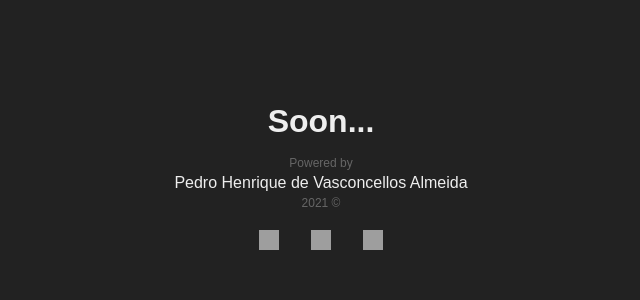
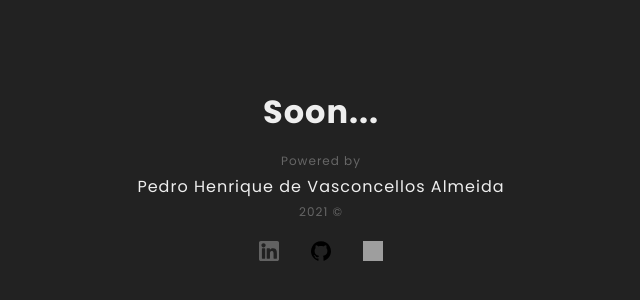
Before and after one commit to pedrovasalmeida/github-pages, a React (Create React App) app: page / in a window 1280 px wide. Shown: the part 220-520 px from the top of the page, without its empty margins (319-959 px from the left). Built offline with nearby package versions, Linux system fonts and the light colour scheme; grey boxes are pictures that could not be loaded.

Commit message:
remove some useless files

```diff
--- a/public/index.html
+++ b/public/index.html
@@ -1,10 +1,13 @@
 <!DOCTYPE html>
 <html lang="en">
   <head>
+    <link rel="preconnect" href="https://fonts.googleapis.com">
+    <link rel="preconnect" href="https://fonts.gstatic.com" crossorigin>
     <meta charset="utf-8" />
-    <link rel="icon" href="%PUBLIC_URL%/favicon.ico" />
+    <!-- <link rel="icon" href="%PUBLIC_URL%/favicon.ico" /> -->
     <meta name="viewport" content="width=device-width, initial-scale=1" />
     <meta name="theme-color" content="#000000" />
+    <link href="https://fonts.googleapis.com/css2?family=Poppins:wght@300;400;500;600;700;800;900&display=swap" rel="stylesheet">
     <title>Pedro Henrique</title>
   </head>
   <body>
--- a/src/App.tsx
+++ b/src/App.tsx
@@ -1,5 +1,9 @@
 import './styles/global.css';
 import './styles/home.css';
+
+import GitHubIcon from './assets/github.svg';
+import InstagramIcon from './assets/instagram.svg';
+import LinkedinIcon from './assets/linkedin.svg';
 
 function App() {
 	return (
@@ -17,14 +21,14 @@ function App() {
 						rel="noreferrer noopener"
 						target="_blank"
 					>
-						<img className="icon" src="./assets/linkedin.svg" alt="Linkedin icon" />
+						<img className="icon" src={LinkedinIcon} alt="Linkedin icon" />
 					</a>
 					<a
 						href="https://github.com/pedrovasalmeida"
 						rel="noreferrer noopener"
 						target="_blank"
 					>
-						<img className="icon" src="./assets/github.svg" alt="Github icon" />
+						<img className="icon" src={GitHubIcon} alt="Github icon" />
 					</a>
 					<a
 						className="last"
@@ -32,7 +36,7 @@ function App() {
 						rel="noreferrer noopener"
 						target="_blank"
 					>
-						<img className="icon" src="./assets/instagram.svg" alt="Instagram icon" />
+						<img className="icon" src={InstagramIcon} alt="Instagram icon" />
 					</a>
 				</div>
 			</section>
--- a/src/styles/global.css
+++ b/src/styles/global.css
@@ -5,7 +5,8 @@
 }
 
 body {
-	font-family: 'Josefin Sans', sans-serif;
+	font-family: 'Poppins', sans-serif;
+	letter-spacing: 1px;
 	background: #222;
 	color: #eee;
 }
--- a/src/styles/home.css
+++ b/src/styles/home.css
@@ -56,6 +56,12 @@ a {
 	width: 20px;
 	height: 20px;
 	cursor: pointer;
+	transition: all 500ms ease;
+	filter: saturate(0);
+}
+
+.icon:hover {
+	filter: saturate(1);
 }
 
 .last {
```
Also changed, not shown: package.json (+3 -9 lines), public/manifest.json (deleted), public/robots.txt (deleted).
